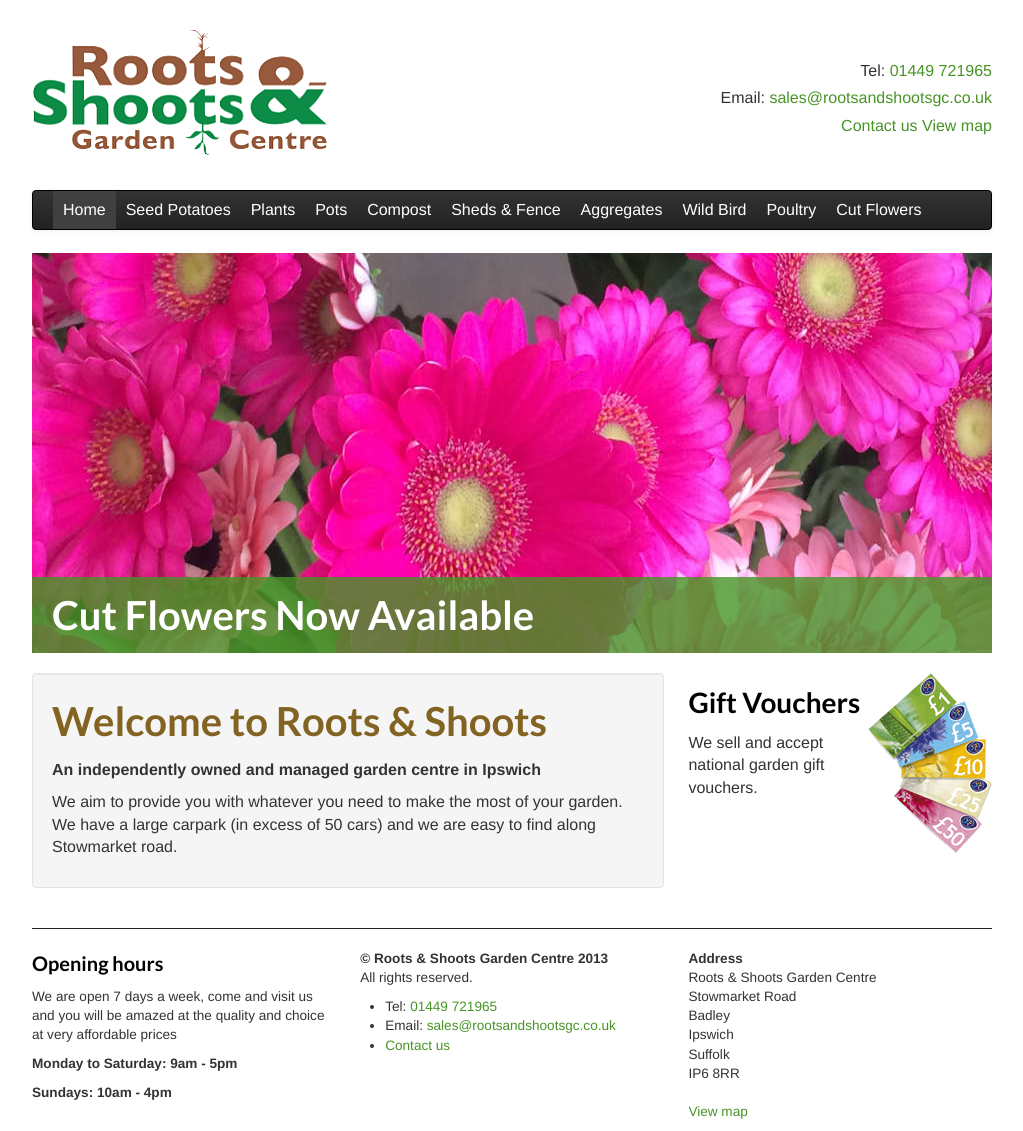
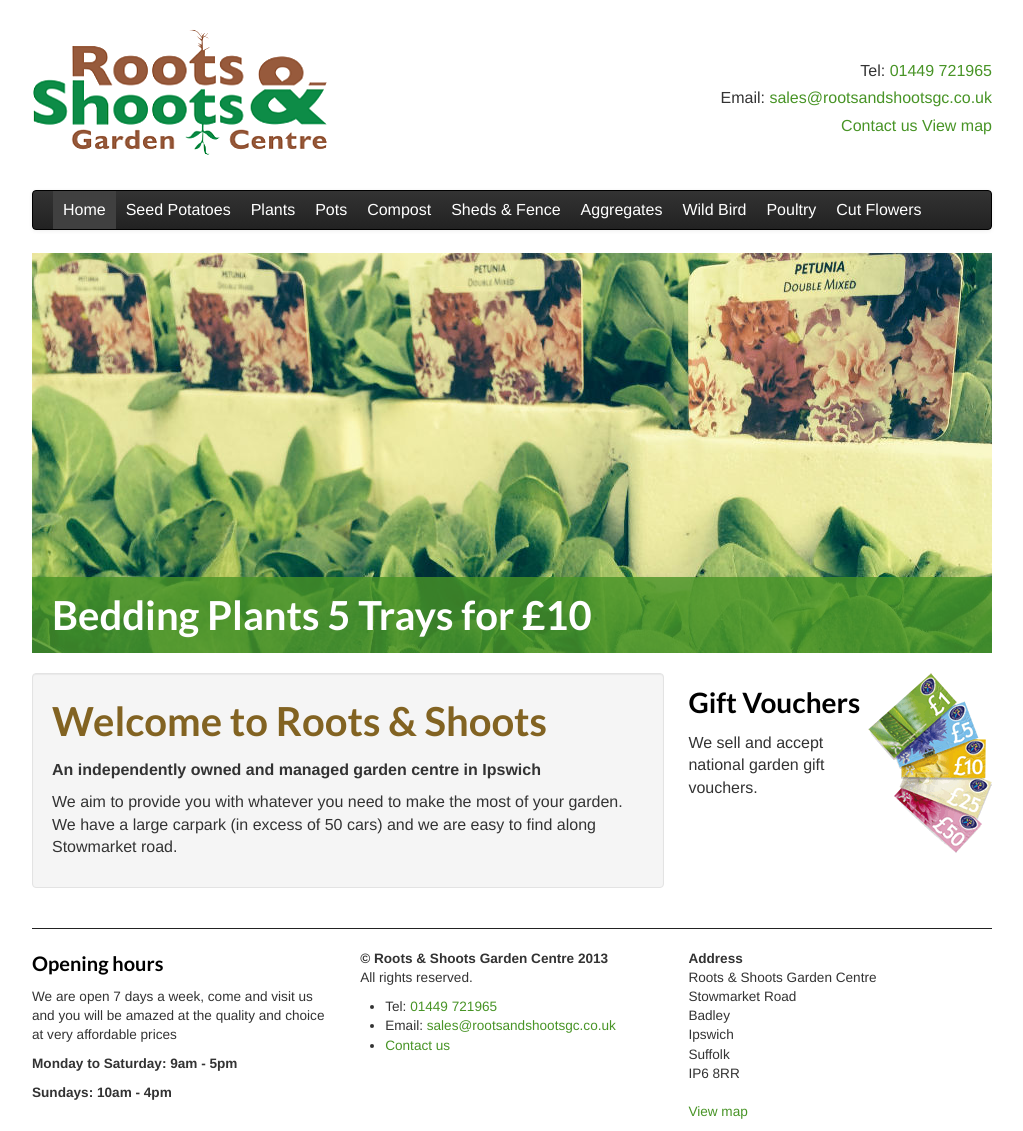
Before and after one commit to RootsShoots/site, a Jekyll site: the page built from index.md, in a window 1280 px wide. Shown: the whole page, without its empty margins (128-1151 px from the left). Built offline with Jekyll 4.4.1, drawn with Linux system fonts in a browser that asks for light colours; nearby versions of some CDN libraries.

Commit message:
bedding and trailing plants added

```diff
--- a/index.md
+++ b/index.md
@@ -4,6 +4,10 @@
 slides:
     - img:   960/rootscake.jpg
       title: Garden Cafe Now Open
+    - img:   960/beddingplants2014.jpg
+      title: Bedding Plants 5 Trays for £10
+    - img:   960/trailing plants 2014.jpg
+      title: Large Selection of Basket Plants
     - img:   960/cutflowers1.jpg
       title: Cut Flowers Now Available
     - img:   960/FenceBanner.jpg
```
Also changed, not shown: img/960/beddingplants2014.jpg (added), img/960/trailing plants 2014.jpg (added).
